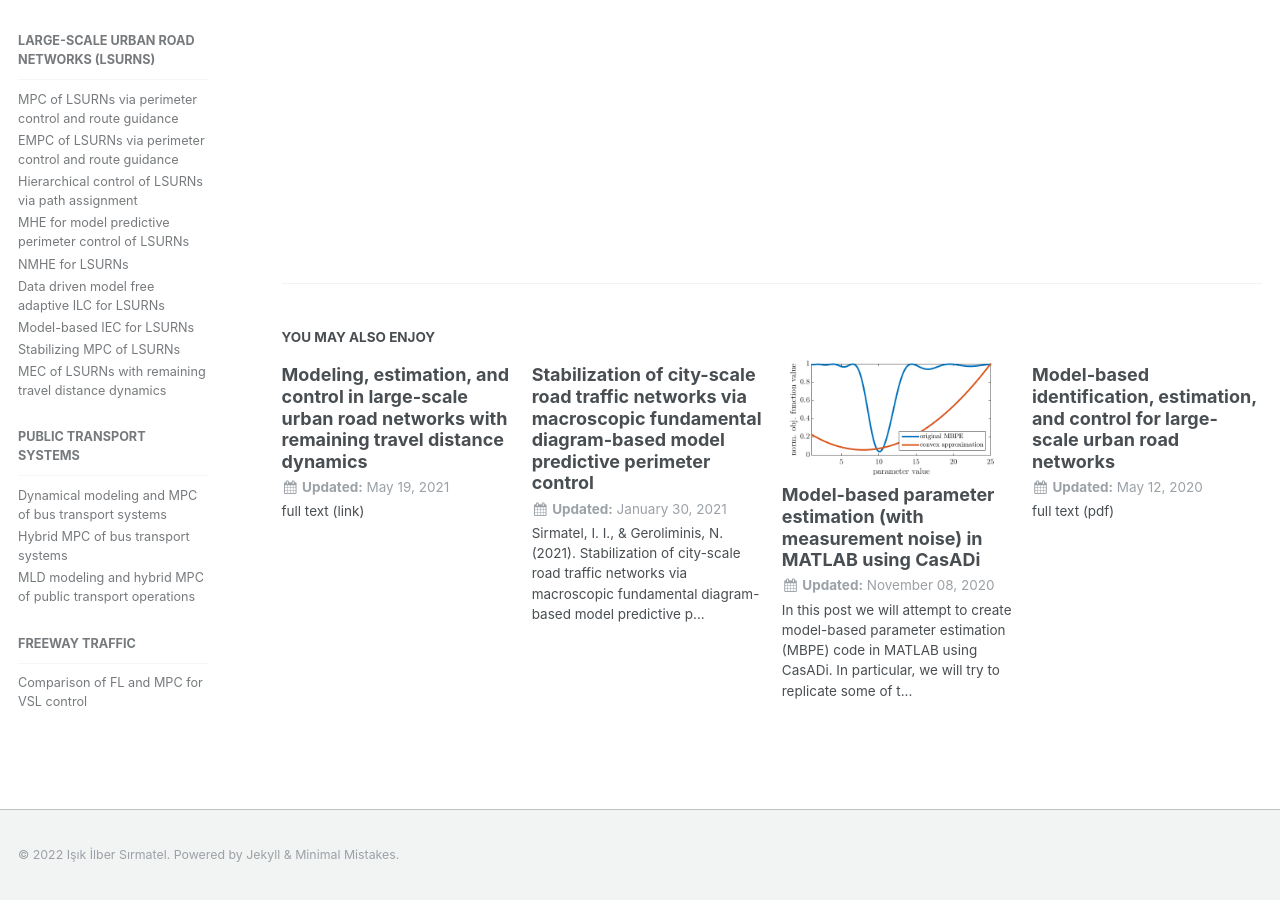
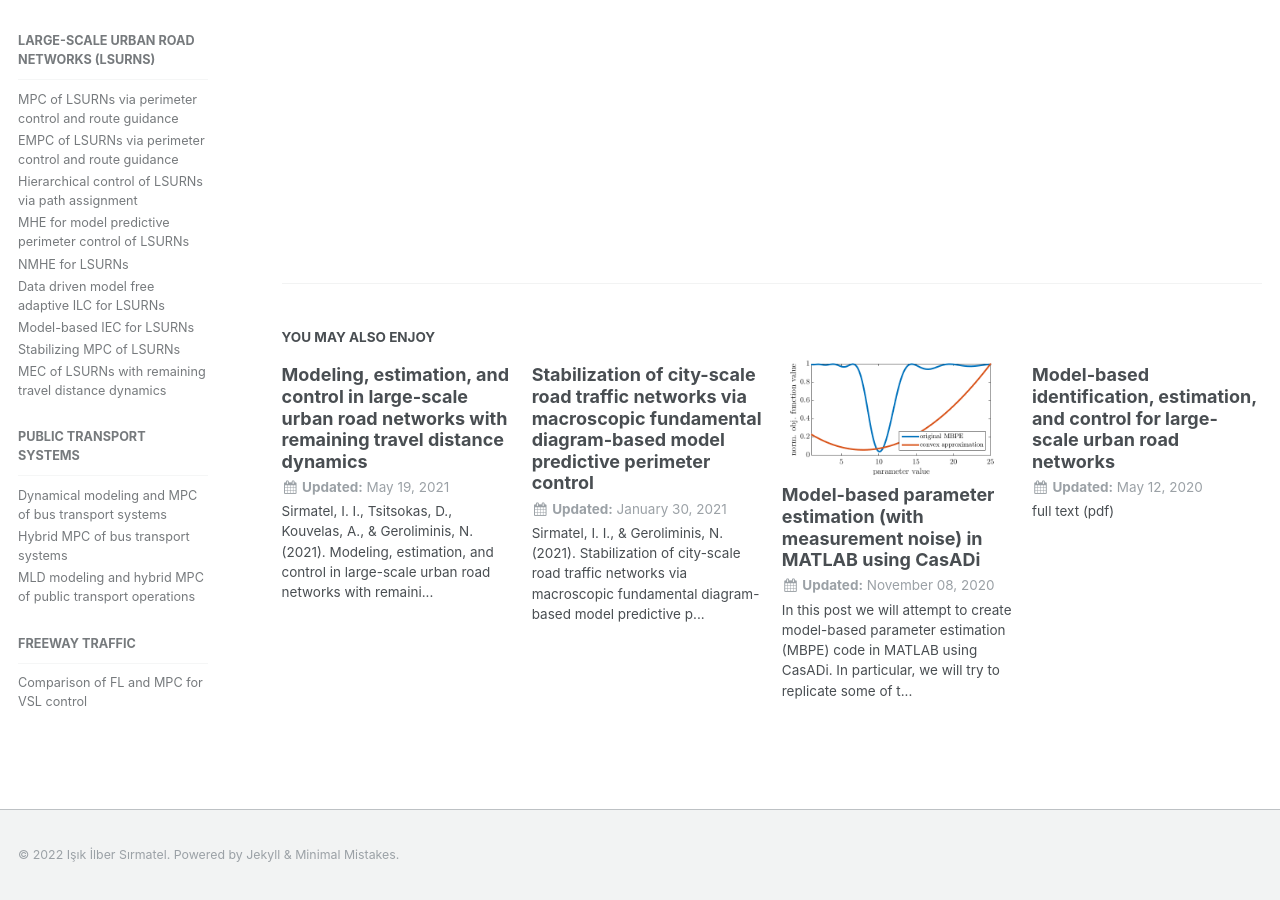
Before and after one commit to sirmatel/sirmatel.github.io, a Jekyll site: the page built from _posts/publications/2019-06-25-sirmatel2019.md, in a window 1280 px wide and 900 px high, scrolled down 1086 px. Built offline with Jekyll 4.4.1, drawn with Linux system fonts in a browser that asks for light colours; some web fonts are replaced; comment, search, counter and statistics services are not loaded.

Commit message:
Update 2021-05-19-sirmatel2021b.md

```diff
--- a/_posts/publications/2021-05-19-sirmatel2021b.md
+++ b/_posts/publications/2021-05-19-sirmatel2021b.md
@@ -12,6 +12,9 @@ comments: true
 sidebar:
   nav: "publications"
 ---
-<a href="https://www.sciencedirect.com/science/article/pii/S0968090X21001753" style="color: #2d5a8c; text-decoration:underline">full text (link)</a>
+
+Sirmatel, I. I., Tsitsokas, D., Kouvelas, A., & Geroliminis, N. (2021). Modeling, estimation, and control in large-scale urban road networks with remaining travel distance dynamics. Transportation Research Part C: Emerging Technologies, 128, 103157. https://doi.org/10.1016/j.trc.2021.103157 <a href="https://www.sciencedirect.com/science/article/pii/S0968090X21001753" style="color: #2d5a8c; text-decoration:underline">(full text pdf)</a>
+
+<a href="https://www.scimagojr.com/journalsearch.php?q=20893&amp;tip=sid&amp;exact=no" title="SCImago Journal &amp; Country Rank"><img border="0" src="https://www.scimagojr.com/journal_img.php?id=20893" alt="SCImago Journal &amp; Country Rank"  /></a>
 
 Abstract: City-scale control of urban road traffic poses a challenging problem. Dynamical models based on the macroscopic fundamental diagram (MFD) enable development of model predictive perimeter control methods for large-scale urban networks, representing an advanced control solution carrying substantial potential for field implementation. In this paper we develop a multi-region approximation of the trip-based model, which describes in more details the trip length characteristics compared to existing accumulation-based models. The proposed M-model includes effects of the total remaining travel distance on the transfer flows driving the vehicle accumulation dynamics, potentially yielding improved accuracy over the standard production-over-trip length approximation of the outflow MFD considered in many works on MFD-based modeling and control. We explain that to properly perform perimeter control, boundary queue dynamics have to be integrated. Furthermore, model-based parameter estimation (MBPE), nonlinear moving horizon observer (MHO), and model predictive control (MPC) formulations for the proposed models are presented, forming an integrated traffic control framework. Microsimulation-based case studies, considering an urban network with 1500 links, where the model parameters obtained by MBPE method are used in MHO and MPC design, demonstrate the efficient operation of the proposed framework.
```
